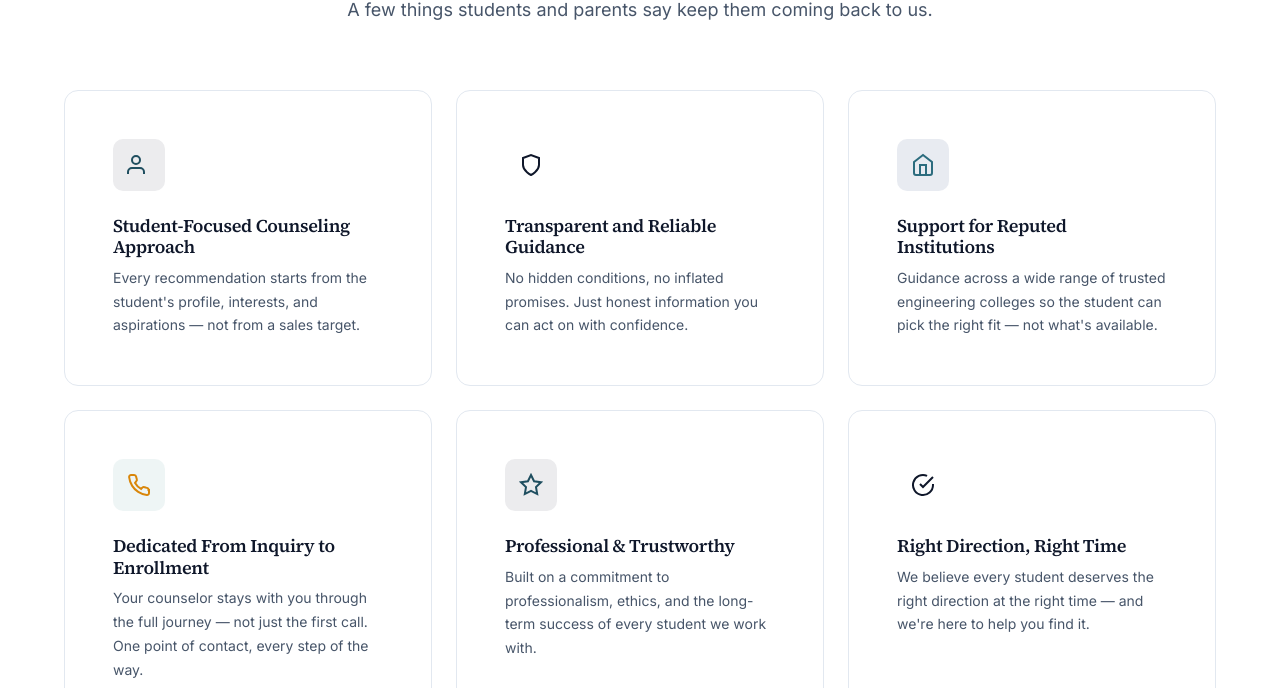
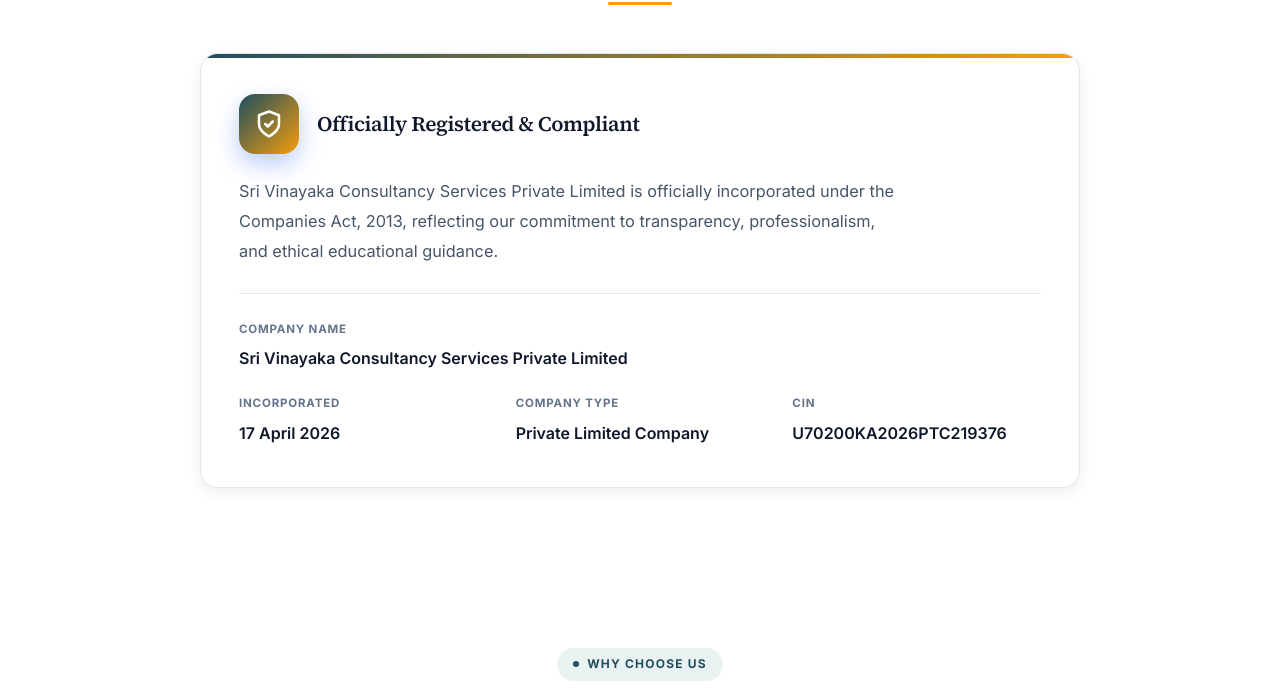
Before and after one commit to raahul4559/consultancy, a website: page about.html in a window 1280 px wide. Shown: the part 4189-4877 px from the top of the page. Drawn offline with Linux system fonts and the light colour scheme.

Commit message:
Add company registration and legal status section to About page

```diff
--- a/about.html
+++ b/about.html
@@ -212,6 +212,60 @@
     .ab-company-grid .k { display: block; font-size: .72rem; text-transform: uppercase; letter-spacing: .07em; color: var(--text-dark-tertiary); font-weight: 700; margin-bottom: 5px; }
     .ab-company-grid .v { color: var(--text-dark); font-size: .98rem; }
     .ab-company-grid a.v { color: var(--primary); font-weight: 600; }
+
+    /* ===== Company Registration & Legal Status ===== */
+    .ab-legal-wrap { max-width: 880px; margin: 0 auto; }
+    .ab-legal-card {
+      position: relative; overflow: hidden;
+      background: #fff; border: 1px solid var(--border-color);
+      border-radius: var(--radius-xl); box-shadow: var(--shadow-md);
+      padding: 40px 38px;
+      transition: transform .3s ease, box-shadow .3s ease, border-color .3s ease;
+    }
+    .ab-legal-card::before {
+      content: ''; position: absolute; top: 0; left: 0; right: 0; height: 4px;
+      background: linear-gradient(90deg, var(--primary), var(--accent));
+    }
+    .ab-legal-card:hover {
+      transform: translateY(-6px);
+      box-shadow: var(--shadow-lg);
+      border-color: var(--primary);
+    }
+    .ab-legal-top { display: flex; align-items: center; gap: 18px; margin-bottom: 22px; }
+    .ab-legal-ic {
+      width: 60px; height: 60px; flex-shrink: 0; border-radius: 16px;
+      background: linear-gradient(135deg, var(--primary), var(--accent));
+      color: #fff; display: flex; align-items: center; justify-content: center;
+      box-shadow: 0 10px 24px rgba(37, 99, 235, .32);
+    }
+    .ab-legal-ic svg { width: 30px; height: 30px; }
+    .ab-legal-top h3 { font-size: 1.3rem; margin: 0; color: var(--ink); }
+    .ab-legal-card > p {
+      color: var(--text-dark-secondary); line-height: 1.85; font-size: 1.02rem; margin: 0 0 26px;
+    }
+    .ab-legal-grid {
+      list-style: none; margin: 0; padding: 26px 0 0;
+      border-top: 1px solid var(--border-color);
+      display: grid; grid-template-columns: repeat(auto-fit, minmax(220px, 1fr)); gap: 22px 28px;
+    }
+    .ab-legal-grid li { display: flex; flex-direction: column; gap: 6px; }
+    .ab-legal-grid li.full { grid-column: 1 / -1; }
+    .ab-legal-grid .k {
+      font-size: .72rem; text-transform: uppercase; letter-spacing: .07em;
+      color: var(--text-dark-tertiary); font-weight: 700;
+    }
+    .ab-legal-grid .v { color: var(--text-dark); font-size: 1rem; font-weight: 600; }
+    .footer-registration {
+      margin: 14px 0 0; font-size: .82rem; line-height: 1.6;
+      color: rgba(255, 255, 255, .6); text-align: center;
+    }
+
+    @media (max-width: 560px) {
+      .ab-legal-card { padding: 30px 22px; }
+      .ab-legal-top { gap: 14px; }
+      .ab-legal-ic { width: 52px; height: 52px; border-radius: 14px; }
+      .ab-legal-ic svg { width: 26px; height: 26px; }
+    }
 
     @media (max-width: 900px) {
       .ab-split { grid-template-columns: 1fr; gap: var(--space-2xl); }
@@ -488,6 +542,35 @@
     </div>
   </section>
 
+  <!-- ========== COMPANY REGISTRATION & LEGAL STATUS ========== -->
+  <section class="section light">
+    <div class="container">
+      <div class="text-center mb-2xl">
+        <div class="section-badge"><span class="dot"></span> Legal Status</div>
+        <h2 class="section-title">Company Registration &amp; <span class="gradient-text">Legal Status</span></h2>
+        <span class="section-accent center"></span>
+      </div>
+
+      <div class="ab-legal-wrap reveal">
+        <div class="ab-legal-card">
+          <div class="ab-legal-top">
+            <div class="ab-legal-ic">
+              <svg viewBox="0 0 24 24" fill="none" stroke="currentColor" stroke-width="2" stroke-linecap="round" stroke-linejoin="round"><path d="M12 22s8-4 8-10V5l-8-3-8 3v7c0 6 8 10 8 10z"/><path d="M9 12l2 2 4-4"/></svg>
+            </div>
+            <h3>Officially Registered &amp; Compliant</h3>
+          </div>
+          <p>Sri Vinayaka Consultancy Services Private Limited is officially incorporated under the Companies Act, 2013, reflecting our commitment to transparency, professionalism, and ethical educational guidance.</p>
+          <ul class="ab-legal-grid">
+            <li class="full"><span class="k">Company Name</span><span class="v">Sri Vinayaka Consultancy Services Private Limited</span></li>
+            <li><span class="k">Incorporated</span><span class="v">17 April 2026</span></li>
+            <li><span class="k">Company Type</span><span class="v">Private Limited Company</span></li>
+            <li><span class="k">CIN</span><span class="v">U70200KA2026PTC219376</span></li>
+          </ul>
+        </div>
+      </div>
+    </div>
+  </section>
+
   <!-- ========== WHY CHOOSE US ========== -->
   <section class="section light light-section">
     <div class="container">
@@ -636,6 +719,7 @@
           <a href="disclaimer.html">Disclaimer</a>
         </div>
       </div>
+      <p class="footer-registration">Sri Vinayaka Consultancy Services Pvt. Ltd. | CIN: U70200KA2026PTC219376 | Registered under the Companies Act, 2013.</p>
     </div>
   </footer>
 
```
